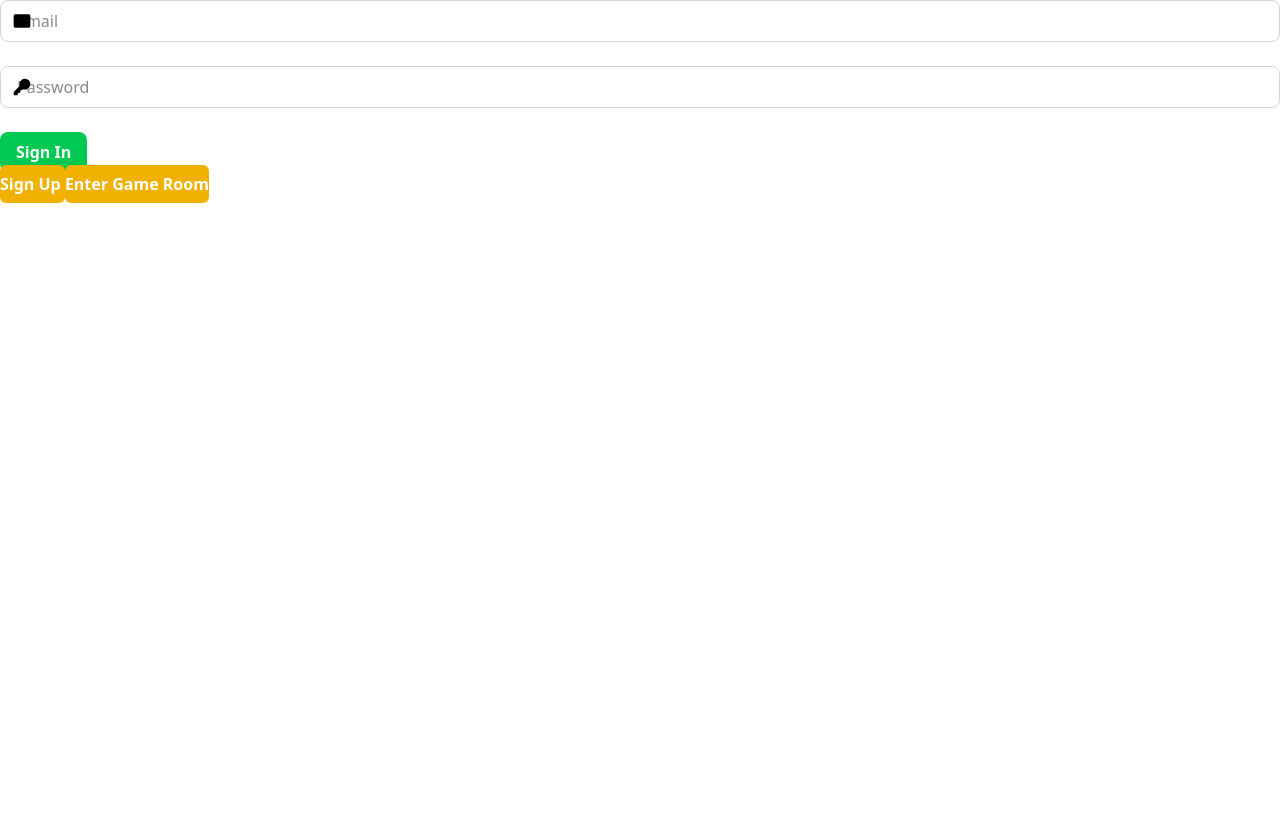
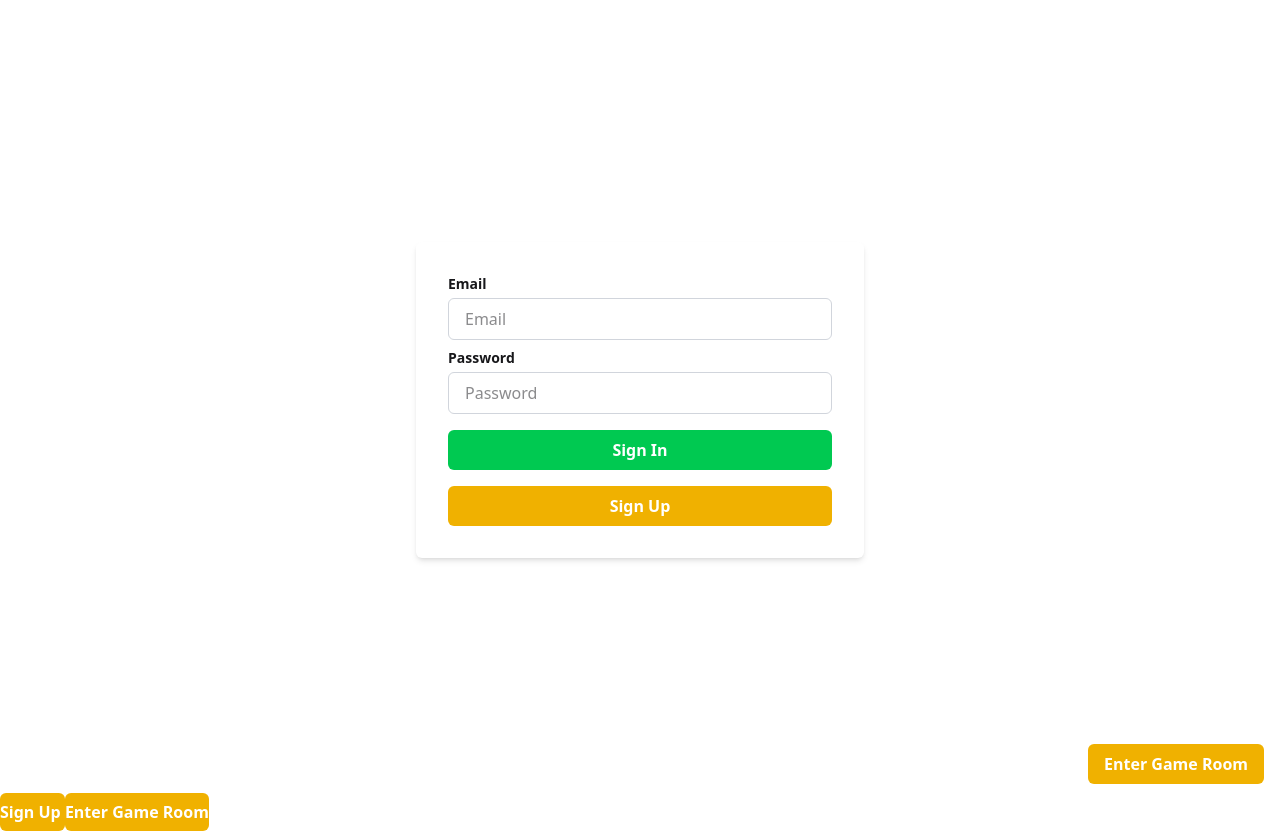
Before and after one commit to staten-island-tech/supabase-project-laiths-lucky-lounge-and-co, a Vue app in the folder app/: page / in a window 1280 px wide. Before the commit the page ends 800 px from the top, so only its background shows below. Built offline with nearby package versions, Linux system fonts and the light colour scheme.

Commit message:
jhrukl7l

```diff
--- a/app/src/components/HighLowStuff.vue
+++ b/app/src/components/HighLowStuff.vue
@@ -23,7 +23,7 @@
       :src="oldCard.image"
       :alt="`${oldCard.value} of ${oldCard.suit}`"
       v-if="oldCard"
-      class="w-32 h-32"
+      class="w-32 h-auto"
     />
     <div v-if="gameStarted" class="space-x-4">
       <button
@@ -51,8 +51,8 @@ import { ref } from 'vue'
 const deckId = ref('')
 const gameStarted = ref(false)
 const result = ref('')
-const turnResult = ''
-const choice = ''
+const turnResult = ref('')
+const choice = ref('')
 const bet = ref(0)
 const currentWinnings = ref(0)
 const money = ref(500)
@@ -98,6 +98,7 @@ async function newTurn() {
 }
 
 function checkResult() {
+  console.log(`old card ${oldCard.value.value} new card ${newCard.value.value}`)
   if (newCard.value.value > oldCard.value.value) {
     turnResult.value = 'Higher'
     console.log(turnResult.value)
@@ -135,13 +136,15 @@ function faceCards() {
 
 function findMult() {
   let counter = 0
-  let mult = 1
+  let mult = 0
   if (newCard.value.value > oldCard.value.value) {
+    mult = 1
     while (newCard.value.value > oldCard.value.value) {
       oldCard.value.value += 1
       counter += 1
     }
   } else if (newCard.value.value < oldCard.value.value) {
+    mult = 1
     while (newCard.value.value < oldCard.value.value) {
       oldCard.value.value += 1
       counter += 1
--- a/app/src/components/SignIn.vue
+++ b/app/src/components/SignIn.vue
@@ -1,21 +1,20 @@
 <template>
-  <form @submit.prevent="handleSignIn" class="space-y-6">
-    <div class="relative">
+  <div class="min-h-screen flex items-center justify-center">
+    <div class="bg-white rounded-md shadow-md p-8 space-y-4 w-full max-w-md">
+      <form @submit.prevent="handleSignIn" class="space-y-4">
+        <div class="space-y-2">
+          <label class="block">
+            <span class="block text-sm font-bold mb-1">Email</span>
             <input
               v-model="email"
               type="email"
               placeholder="Email"
               required
-        class="bg-white border border-gray-300 rounded-lg py-2 px-4 block w-full appearance-none leading-normal"
+              class="block w-full px-4 py-2 border border-gray-300 rounded-md outline-none focus:ring-2 focus:ring-blue-500"
             />
-      <div class="absolute inset-y-0 left-0 pl-3 flex items-center pointer-events-none">
-        <svg class="h-5 w-5 text-gray-400" xmlns="http://www.w3.org/2000/svg" viewBox="0 0 24 24">
-          <rect width="20" height="16" x="2" y="4" rx="2"></rect>
-          <path d="m22 7-8.97 5.7a1.94 1.94 0 0 1-2.06 0L2 7"></path>
-        </svg>
-      </div>
-    </div>
-    <div class="relative">
+          </label>
+          <label class="block">
+            <span class="block text-sm font-bold mb-1">Password</span>
             <input
               v-model="password"
               type="password"
@@ -24,26 +23,33 @@
               minlength="8"
               pattern="(?=.*\d)(?=.*[a-z])(?=.*[A-Z]).{8,}"
               title="Must be more than 8 characters, including number, lowercase letter, uppercase letter"
-        class="bg-white border border-gray-300 rounded-lg py-2 px-4 block w-full appearance-none leading-normal"
+              class="block w-full px-4 py-2 border border-gray-300 rounded-md outline-none focus:ring-2 focus:ring-blue-500"
             />
-      <div class="absolute inset-y-0 left-0 pl-3 flex items-center pointer-events-none">
-        <svg class="h-5 w-5 text-gray-400" xmlns="http://www.w3.org/2000/svg" viewBox="0 0 24 24">
-          <path
-            d="M2.586 17.414A2 2 0 0 0 2 18.828V21a1 1 0 0 0 1 1h3a1 1 0 0 0 1-1v-1a1 1 0 0 1 1-1h1a1 1 0 0 0 1-1v-1a1 1 0 0 1 1-1h.172a2 2 0 0 0 1.414-.586l.814-.814a6.5 6.5 0 1 0-4-4z"
-          ></path>
-          <circle cx="16.5" cy="7.5" r=".5" fill="currentColor"></circle>
-        </svg>
-      </div>
+          </label>
         </div>
         <button
           type="submit"
           :disabled="isLoading"
-      class="bg-green-500 hover:bg-green-600 text-white font-bold py-2 px-4 rounded-lg"
+          class="w-full px-4 py-2 bg-green-500 hover:bg-green-600 text-white font-bold rounded-md focus:outline-none focus:ring-2 focus:ring-green-500"
         >
           {{ isLoading ? 'Logging in...' : 'Sign In' }}
         </button>
         <p v-if="error" class="text-red-500 text-sm">{{ error }}</p>
       </form>
+      <RouterLink
+        to="/signup"
+        class="block mt-4 bg-yellow-500 hover:bg-yellow-600 text-center text-white font-semibold py-2 rounded-md transition"
+      >
+        Sign Up
+      </RouterLink>
+    </div>
+    <RouterLink
+      to="/homepage"
+      class="absolute bottom-0 right-0 m-4 bg-yellow-500 hover:bg-yellow-600 text-white font-semibold py-2 px-4 rounded-md transition"
+    >
+      Enter Game Room
+    </RouterLink>
+  </div>
 </template>
 
 <script setup>
--- a/app/src/components/SignUp.vue
+++ b/app/src/components/SignUp.vue
@@ -1,18 +1,22 @@
 <template>
-  <form @submit.prevent="handleSignUp" class="space-y-4 bg-white rounded-md shadow-md p-8">
+  <div class="min-h-screen flex items-center justify-center">
+    <form
+      @submit.prevent="handleSignUp"
+      class="bg-white rounded-md shadow-md p-8 space-y-4 w-full max-w-md"
+    >
       <h2 class="text-2xl font-bold mb-4">Sign Up</h2>
       <div class="space-y-2">
-      <label>
+        <label class="block">
           <span class="block text-sm font-bold mb-1">Email</span>
           <input
             v-model="email"
             type="email"
             placeholder="Email"
             required
-          class="block w-full px-4 py-2 border rounded-md outline-none"
+            class="block w-full px-4 py-2 border border-gray-300 rounded-md outline-none focus:ring-2 focus:ring-blue-500"
           />
         </label>
-      <label>
+        <label class="block">
           <span class="block text-sm font-bold mb-1">Password</span>
           <input
             v-model="password"
@@ -22,19 +26,26 @@
             minlength="8"
             pattern="(?=.*\d)(?=.*[a-z])(?=.*[A-Z]).{8,}"
             title="Must be more than 8 characters, including number, lowercase letter, uppercase letter"
-          class="block w-full px-4 py-2 border rounded-md outline-none"
+            class="block w-full px-4 py-2 border border-gray-300 rounded-md outline-none focus:ring-2 focus:ring-blue-500"
           />
         </label>
       </div>
       <button
         type="submit"
         :disabled="isLoading"
-      class="block w-full px-4 py-2 bg-green-500 hover:bg-green-600 text-white font-bold rounded-md"
+        class="w-full px-4 py-2 bg-green-500 hover:bg-green-600 text-white font-bold rounded-md focus:outline-none focus:ring-2 focus:ring-green-500"
       >
         {{ isLoading ? 'Registering...' : 'Sign Up' }}
       </button>
       <p v-if="error" class="text-red-500 text-sm">{{ error }}</p>
+      <RouterLink
+        to="/homepage"
+        class="absolute bottom-0 right-0 bg-yellow-500 hover:bg-yellow-600 text-white font-semibold py-2 px-4 rounded-md transition"
+      >
+        Enter Game Room
+      </RouterLink>
     </form>
+  </div>
 </template>
 
 <script setup>
```
Lines whose indentation alone changed are shown as unchanged.
